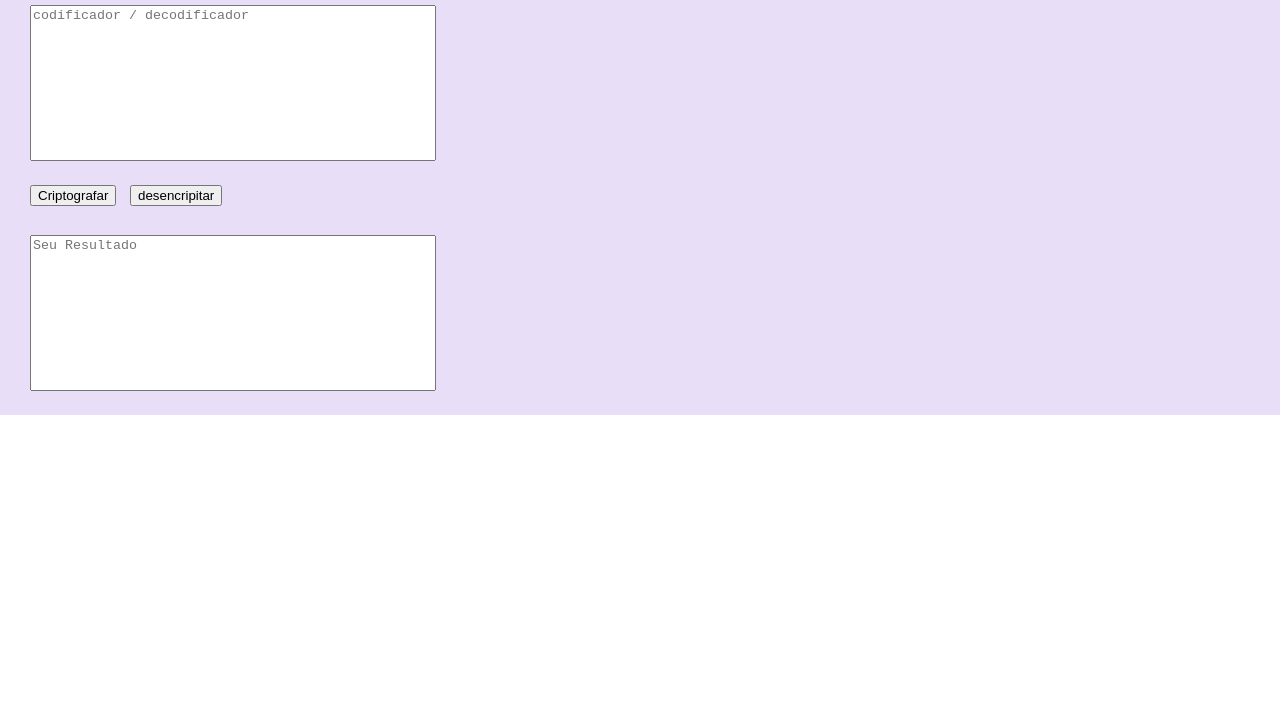
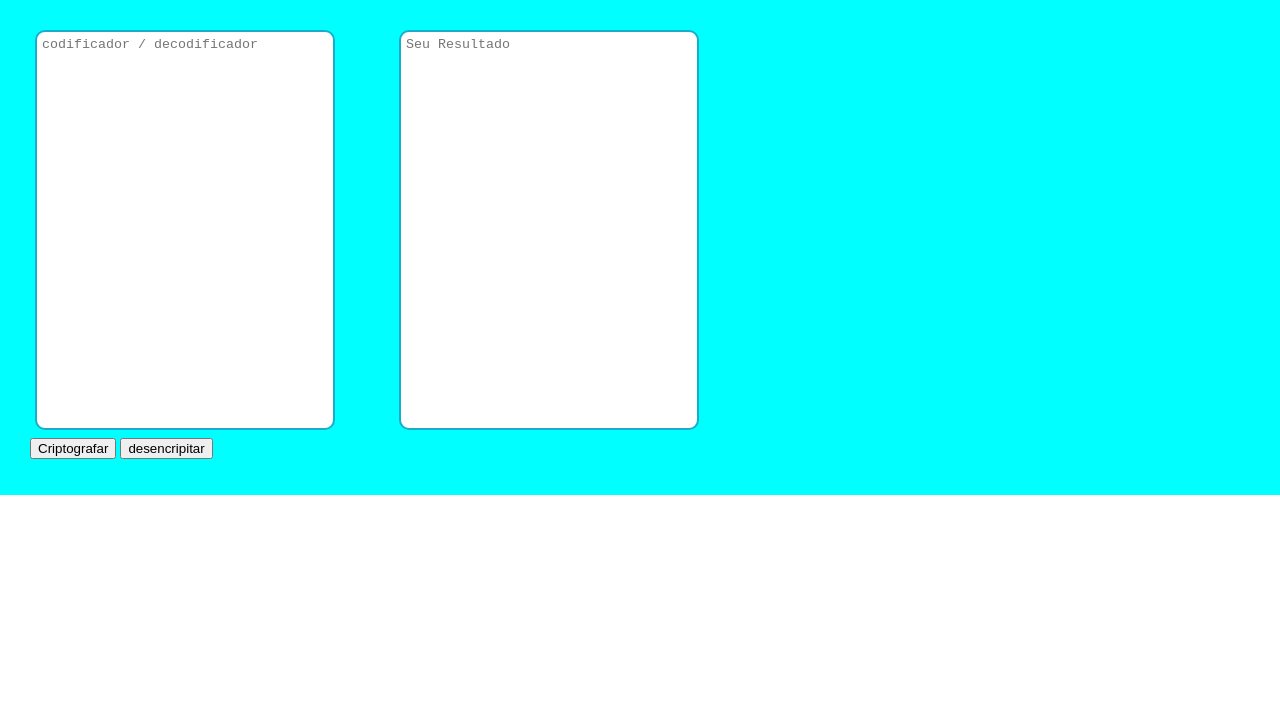
Before and after one commit to MauriMenezes/incriptador_desencriptador, a plain HTML site: page index.html in a window 1280 px wide. Shown: the part 79-800 px from the top of the page. Drawn offline with Linux system fonts and the light colour scheme.

Commit message:
Melhora css

```diff
--- a/css/principal.css
+++ b/css/principal.css
@@ -1,5 +1,5 @@
 header {
-    background: #b6e7f3;
+    background: rgb(164, 223, 238);
     padding: 2px;
 
 
@@ -26,60 +26,87 @@ header h1{
 
 
 main {
-   padding: 10px;
+
+background-color: aqua;
+
+}
+.caixaDigite {
+    width: 300px;
     height: 400px;
-    background-color: rgb(232, 222, 248);
+    vertical-align: top;
 
+    display:inline-block;
+    margin: 30px;
 
 
 
 }
-.caixaDigite {
+.caixaResultado{
+    width: 300px;
+    height: 400px;
+    vertical-align: top;
 
-position: relative;
-width: 400px;
-height: 200px;
-margin-left: 20px;
+ display: inline-block;
+
+ margin: 30px;
+ padding-bottom: 40px;
+}
+#areaDigite{
+
+    width: 300px;
+    height: 400px;
+    padding: 5px;
+    margin: 5px;
+	box-sizing: border-box;
+    border:2px solid rgb(24, 174, 201);
+	border-radius: 10px;
 
 
 }
-#areaDigite {
+#areaResultado{
 
-    width: 400px;
-    height: 150px;
-    position: absolute;
+    width: 300px;
+    height: 400px;
+    padding: 5px;
+    margin: 5px;
+	box-sizing: border-box;
+    border:2px solid rgb(24, 174, 201);
+	border-radius: 10px;
 
 
 }
-.caixaResultado {
-    position: relative;
-    width: 400px;
-    height: 200px;
-    margin-left: 20px;
+#criptografar{
+    font-size: 14px;
+    font-weight: bold;
+    padding: 6px;
+    margin-left: 25px;
+    border:2px solid rgb(24, 174, 201);
+	border-radius: 10px;
 
 }
-
-
-#areaResultado {
-width: 400px;
-height: 150px;
-position: absolute;
-top: 30px;
+#descriptografar{
+ font-size: 14px;
+ font-weight: bold;
+ padding: 6px;
+margin-left: 25px;
+border:2px solid rgb(24, 174, 201);
+border-radius: 10px;
 
 }
-.buttonCript{
+#Copiar {
+    font-size: 14px;
+    font-weight: bold;
+    padding: 6px;
+    margin-left: 230px;
+    border:2px solid rgb(24, 174, 201);
+	border-radius: 10px;
+}
+footer{
+    background-color: rgb(164, 223, 238);
+	padding-top: 20px;
+	padding-bottom: 30px;
+}
 
-    position: absolute;
-    top: 180px;
-
-
-
-
-
+p {
+    color: aliceblue;
 }
-.buttonDescript{
-    position: absolute;
-    top: 180px;
-    left: 100px;
-
-}
```
